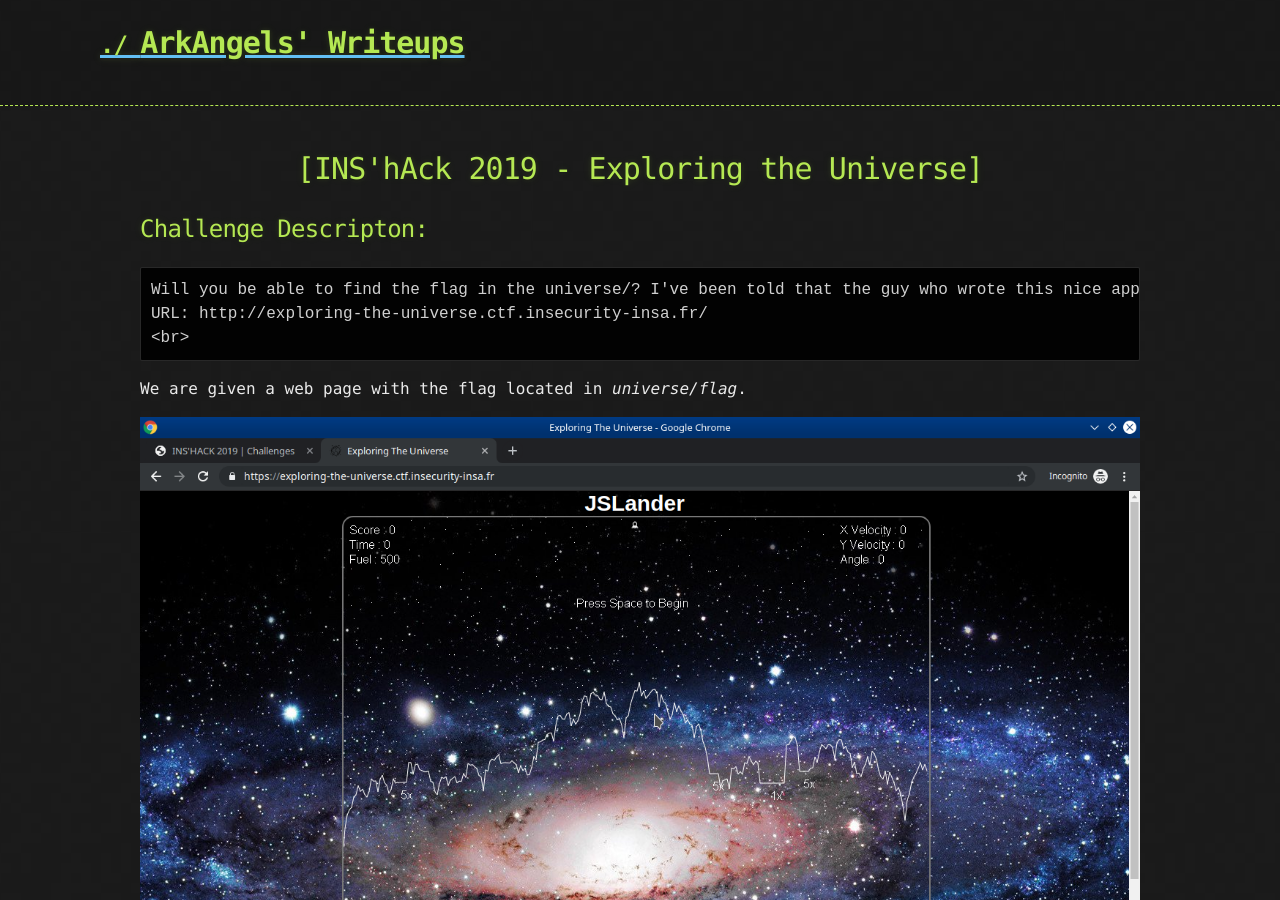
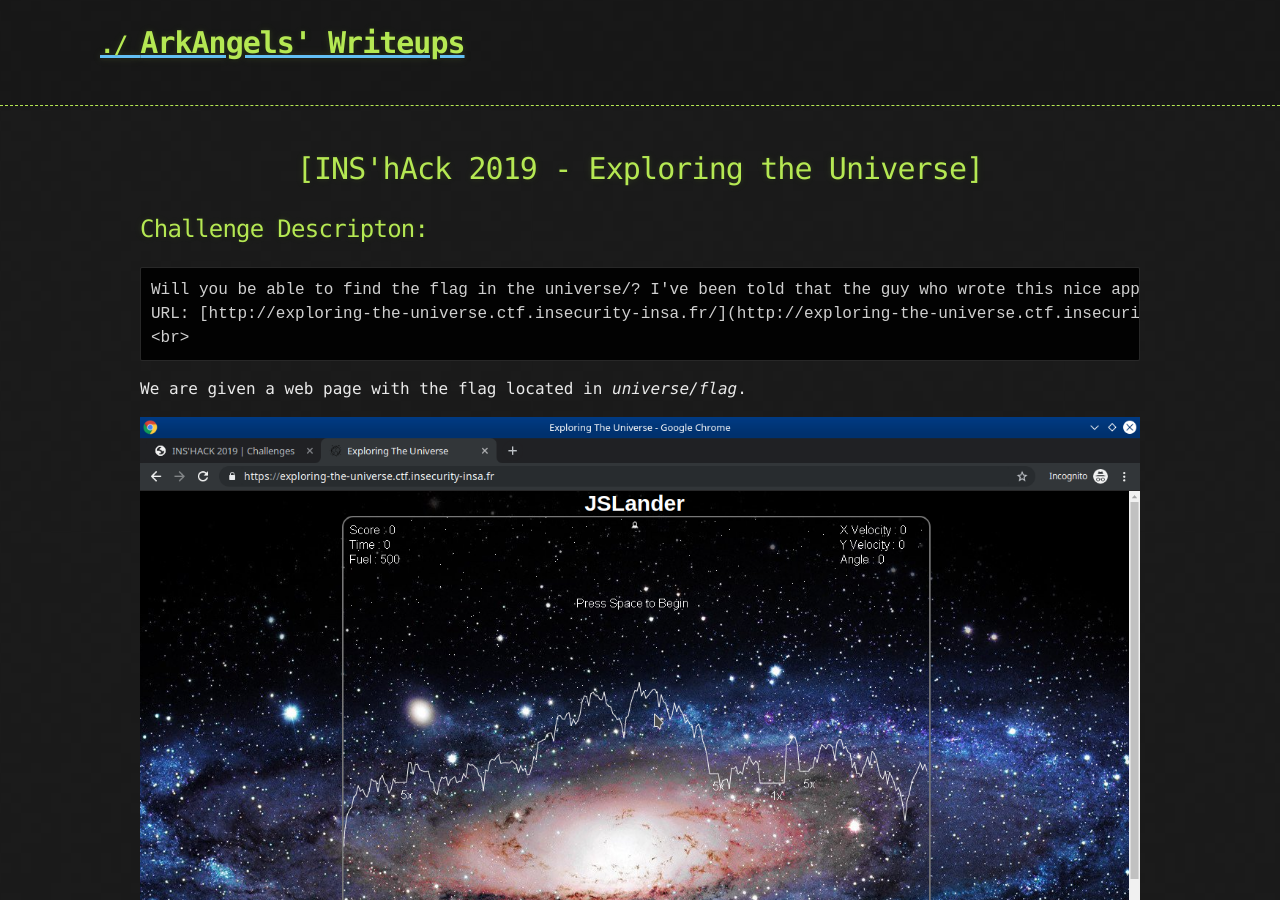
Before and after one commit to ArkAngels/ArkAngels.github.io, a Jekyll site: the page built from ctf/inshack2019/exploring_the_universe/index.md, in a window 1280 px wide and 900 px high. Built offline with Jekyll 4.4.1, drawn with Linux system fonts in a browser that asks for light colours; the repository's description, which GitHub fills in, is left out; part of the change alters nothing that is shown.

Commit message:
Added InsHack2019 Exploring the Universe Writeup

````diff
--- a/ctf/inshack2019/exploring_the_universe/index.md
+++ b/ctf/inshack2019/exploring_the_universe/index.md
@@ -7,7 +7,7 @@ title: INS'hAck 2019 - Exploring the Universe
 ## Challenge Descripton:
 ```
 Will you be able to find the flag in the universe/? I've been told that the guy who wrote this nice application called server.py is a huge fan of nano (yeah... he knows vim is better).<br>
-URL: http://exploring-the-universe.ctf.insecurity-insa.fr/
+URL: [http://exploring-the-universe.ctf.insecurity-insa.fr/](http://exploring-the-universe.ctf.insecurity-insa.fr/)
 <br>
 ```
 
````
